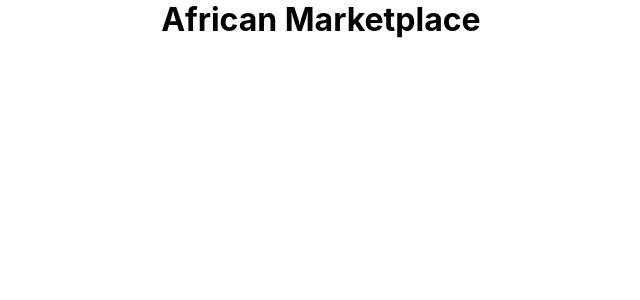
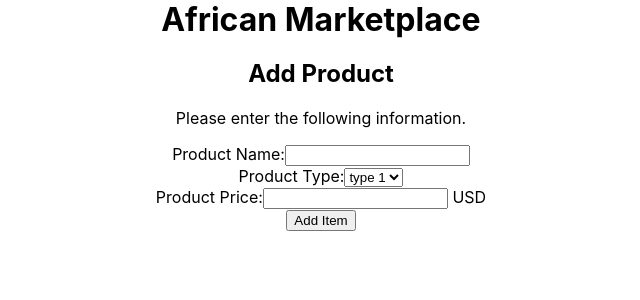
Before and after one commit to melissa-24/react, a React (Create React App) app in the folder african-marketplace-front/: page / in a window 1280 px wide. Shown: the top 300 px of the page, without its empty margins (319-959 px from the left). Built offline with nearby package versions, Linux system fonts and the light colour scheme.

Commit message:
add base form component itementry and installed npm

```diff
--- a/african-marketplace-front/src/App.js
+++ b/african-marketplace-front/src/App.js
@@ -1,10 +1,12 @@
 import React from 'react';
 import './App.css';
+import ItemEntry from './components/ItemEntry'
 
 function App() {
 	return (
 		<div className='App'>
 			<h1 style={{ margin: '0 auto' }}>African Marketplace</h1>
+			<ItemEntry />
 		</div>
 	);
 }
--- /dev/null
+++ b/african-marketplace-front/src/components/ItemEntry.js
@@ -0,0 +1,30 @@
+import React from 'react';
+
+export default function ItemEntry () {
+    const item = []
+    return (
+        <section>
+            <h2>Add Product</h2>
+            <p>Please enter the following information.</p>
+            <form>
+                <label>Product Name:
+                    <input type='text' />
+                </label>
+                <br />
+                <label>Product Type:
+                    <select>
+                        <option>type 1</option>
+                        <option>type 2</option>
+                        <option>type 3</option>
+                    </select>
+                </label>
+                <br />
+                <label> Product Price:
+                    <input type='text' /> USD
+                </label>
+                <br />
+                <button>Add Item</button>
+            </form>
+        </section>
+    )
+}
```
